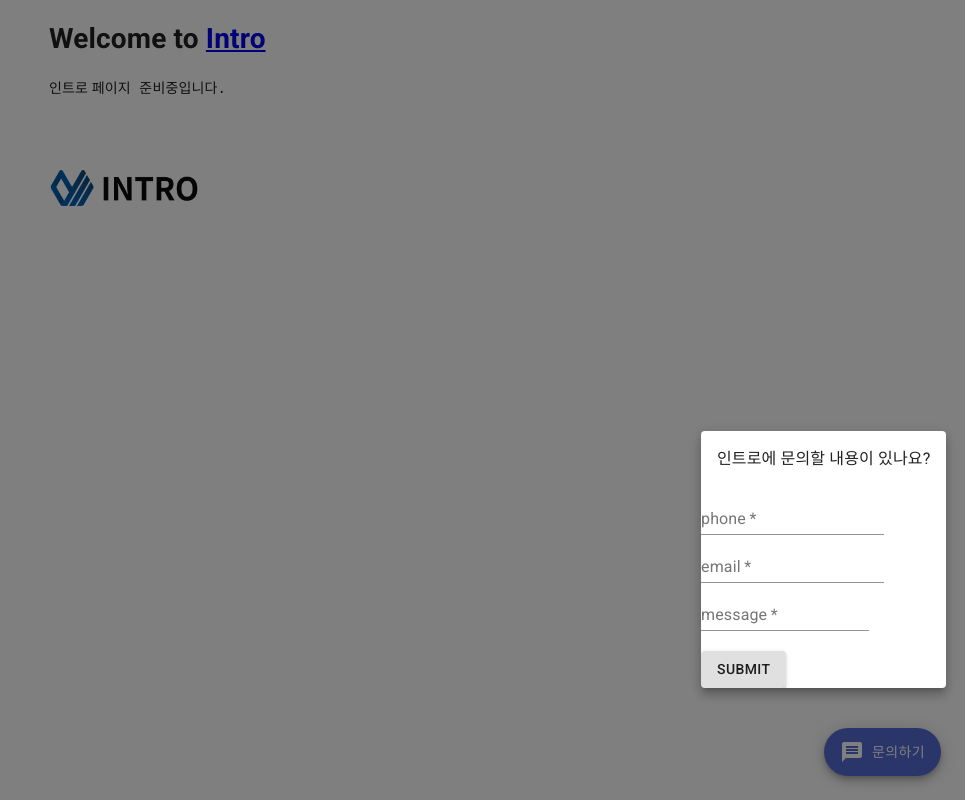
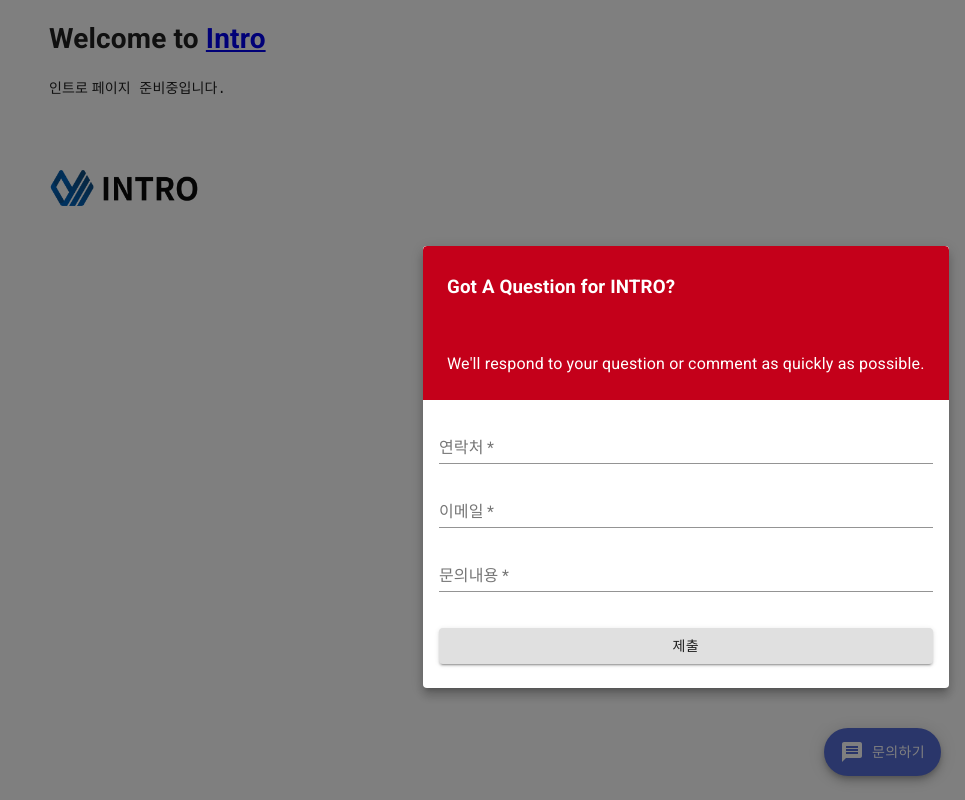
Before and after one commit to intro-taktak/nextjs_vercel, a Next.js app: page / in a window 1280 px wide. Both pictures are taken after a click on the button "문의하기". Shown: the whole page, without its empty margins (315-1280 px from the left). Built offline with nearby package versions, Linux system fonts and the light colour scheme.

Commit message:
디자인 변경

```diff
--- a/src/ContactForm.js
+++ b/src/ContactForm.js
@@ -8,6 +8,9 @@ import Typography from '@material-ui/core/Typography';
 import Fab from '@material-ui/core/Fab';
 import MessageIcon from '@material-ui/icons/Message';
 import Backdrop from '@material-ui/core/Backdrop';
+import Card from '@material-ui/core/Card';
+import CardMedia from '@material-ui/core/CardMedia';
+import CardContent from '@material-ui/core/CardContent';
 
 export default () => {
   const [status, setStatus] = useState({
@@ -71,7 +74,10 @@ export default () => {
 
   const useStyles = makeStyles((theme) => ({
     typography: {
-      padding: theme.spacing(2),
+      paddingTop: theme.spacing(1),
+      paddingBottom: theme.spacing(3),
+      paddingLeft: theme.spacing(3),
+      paddingRight: theme.spacing(3),
     },
     fab: {
       position: 'absolute',
@@ -87,6 +93,13 @@ export default () => {
     },
     popover: {
       marginTop: theme.spacing(-5),
+    },
+    media: {
+      backgroundColor: '#c4001a',
+      color: 'white'
+    },
+    contactInput:{
+      paddingBottom: theme.spacing(2),
     }
   }));
 
@@ -120,7 +133,7 @@ export default () => {
           <MessageIcon className={classes.extendedIcon} />
           문의하기
         </Fab>
-        <Backdrop className={classes.backdrop} open={open} onClick={handleClose}>
+        <Backdrop className={classes.backdrop} open={open}>
         <Popover
         id={id}
         open={open}
@@ -136,47 +149,64 @@ export default () => {
         }}
         className={classes.popover}
       >
-        <Typography className={classes.typography}>인트로에 문의할 내용이 있나요?</Typography>
+        <Card className={classes.root}>
+        <CardMedia
+          className={classes.media}
+          title="Contemplative Reptile"
+        >
+          <Typography className={classes.typography}><h3>Got A Question for INTRO?</h3></Typography>
+          <Typography className={classes.typography}>We'll respond to your question or comment as quickly as possible.</Typography>
+        </CardMedia>
+        <CardContent>
           <form onSubmit={handleOnSubmit}>
               <TextField
+                className={classes.contactInput}
                 id="phone"
                 type="text"
                 name="phone"
                 onChange={handleOnChange}
                 required
                 value={inputs.phone}
-              label="phone"
+                label="연락처"
+                fullWidth
               ></TextField>
               <br></br>
               <TextField
+                className={classes.contactInput}
                 id="email"
                 type="email"
                 name="_replyto"
                 onChange={handleOnChange}
                 required
                 value={inputs.email}
-              label="email"
+                label="이메일"
+                fullWidth
               ></TextField>
               <br></br>
               <TextField
+                className={classes.contactInput}
                 id="message"
                 name="message"
                 onChange={handleOnChange}
                 required
                 value={inputs.message}
-              label="message"
+                label="문의내용"
                 rowsMax={5}
                 multiline
+                fullWidth
               />
               <br/><br/>
-            <Button variant="contained" type="submit" disabled={status.submitting}>
+              <Button variant="contained" type="submit" disabled={status.submitting} fullWidth>
                 {!status.submitting
                   ? !status.submitted
-                  ? 'Submit'
-                  : 'Submitted'
-                : 'Submitting...'}
+                    ? '제출'
+                    : '제출완료'
+                  : '제출중...'}
               </Button>
             </form>
+            </CardContent>
+          </Card>
+
       </Popover>
       </Backdrop>
 
```
Lines whose indentation alone changed are shown as unchanged.
